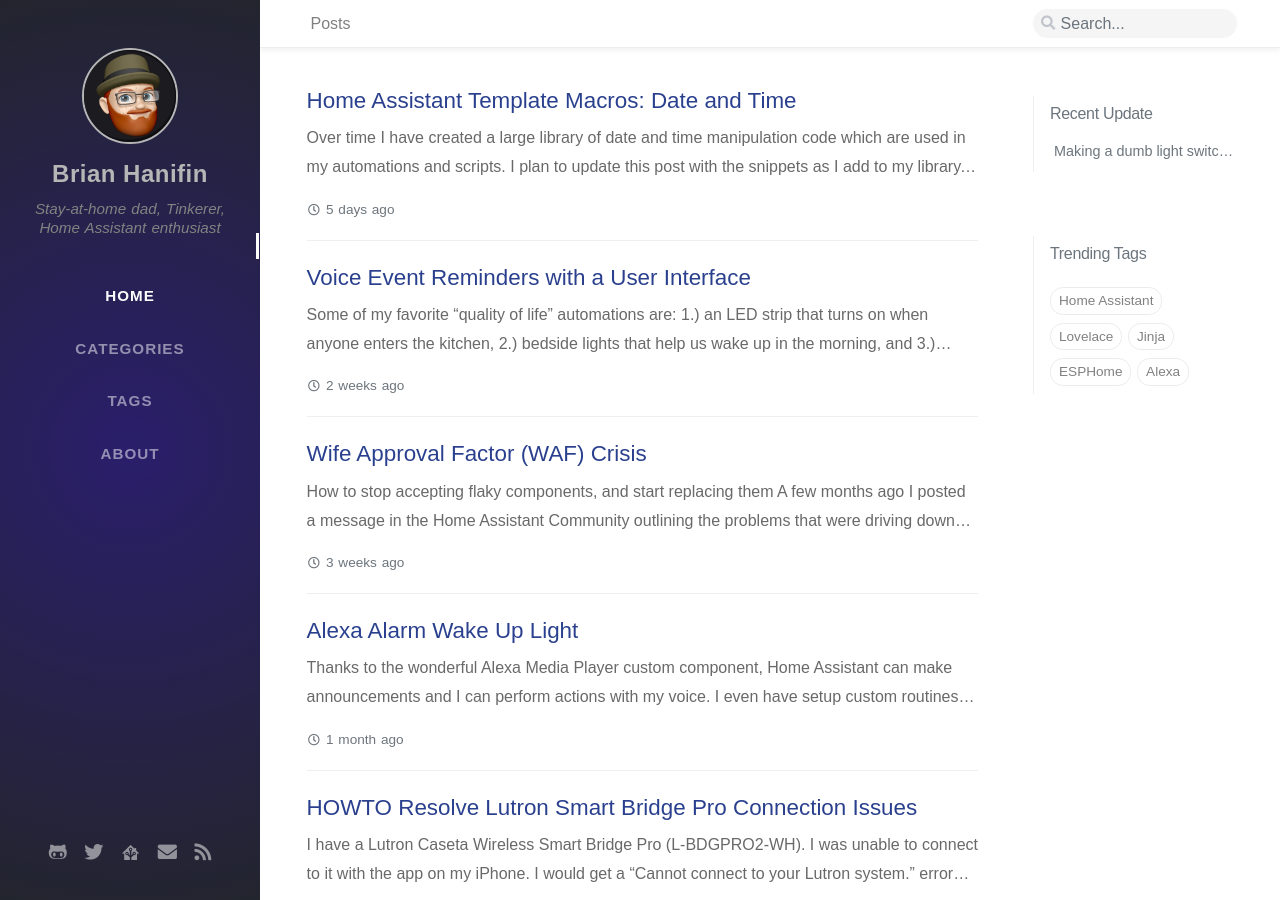
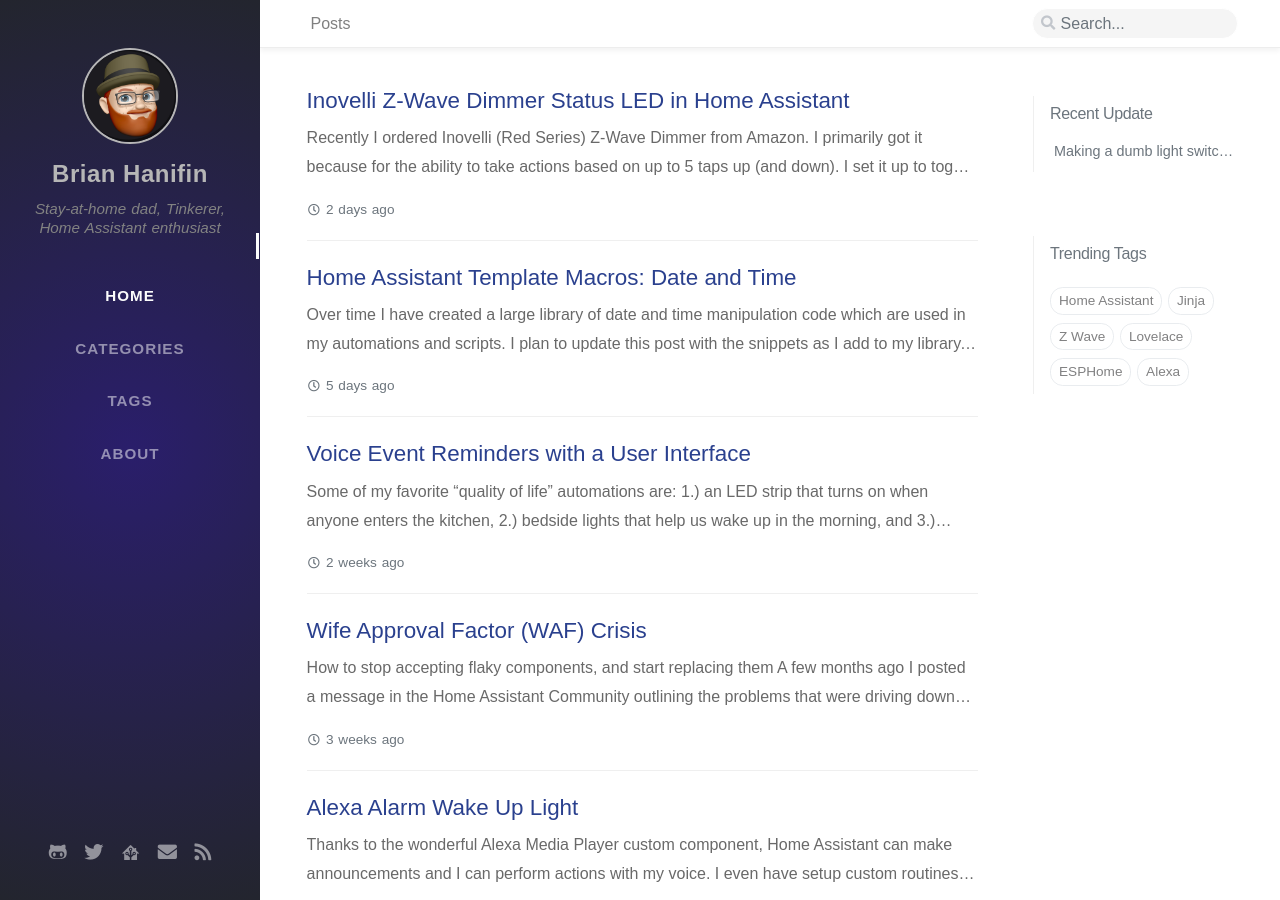
Before and after one commit to brianhanifin/brianhanifin.com, a Jekyll site: the page built from index.html, in a window 1280 px wide and 900 px high. Built offline with Jekyll 4.4.1, drawn with Linux system fonts in a browser that asks for light colours; nearby versions of some CDN libraries; some web fonts are replaced; the list of posts is cut into pages by our own code; comment, search, counter and statistics services are not loaded.

Commit message:
new post

```diff
--- a/_config.yml
+++ b/_config.yml
@@ -88,7 +88,7 @@ kramdown:
   syntax_highlighter: rouge
   syntax_highlighter_opts: # Rouge Options › https://github.com/jneen/rouge#full-options
     css_class: 'highlight'
-    # default_lang: console
+    default_lang: yaml
     span:
       line_numbers: false
     block:
--- /dev/null
+++ b/_posts/2020-01-21-inovelli-dimmer-status-led-home-assistant.md
@@ -0,0 +1,30 @@
+---
+title: "Inovelli Z-Wave Dimmer Status LED in Home Assistant"
+date: 2020-01-21 19:45:00 -0800
+categories: [Project]
+tags: [Home Assistant, Jinja, Z-Wave]
+seo:
+  date_modified: 2020-01-21 19:45:00 -0800
+---
+
+<div style="float: right"><img src="//ir-na.amazon-adsystem.com/e/ir?t=brianhanifi0d-20&l=am2&o=1&a=B07S1BMMGH"><img src="//ws-na.amazon-adsystem.com/widgets/q?_encoding=UTF8&MarketPlace=US&ASIN=B07S1BMMGH&ServiceVersion=20070822&ID=AsinImage&WS=1&Format=_SL160_&tag=brianhanifi0d-20"></div>Recently I ordered [Inovelli (Red Series) Z-Wave Dimmer][amazon-inovelli-dimmer] from Amazon. I primarily got it because for the ability to take actions based on up to 5 taps up (and down). I set it up to toggle one lamp with one tap, and toggle all three lamps with a double tap.
+
+This dimmer has a really slick led strip embedded. As it turns they can preform animations and change colors. I am experimenting with using it as a secondary status notifier. So far I'm using Cyan to indicate an unlocked front door and Purple to indicate an open Garage Door.
+
+Unfortunately the LED feature requires some mathmatical gymnastics to pull off. Luckly I found [a discussion on the Inovell forum][discuss] which provided me with two amazing resources. 1.) @nathanfiscus's amazing [Inovelli Toolbox][calc] and 2.) Inovelli's [Google Spreadsheet][spreadsheet]. I ended up taking the calculations from the spreadsheet and converting them into Jinja code to do the calculations.
+
+Anyway, here is the script I created to control the Status LED.
+
+## Scripts
+
+{% gist 9dcac14f7b05d7ccb62383626eac5a21 %}
+
+## Automations
+
+{% gist 7464297a1e7a96839cc439695968bcca %}
+
+[amazon-inovelli-dimmer]: https://www.amazon.com/gp/product/B07S1BMMGH/ref=as_li_tl?ie=UTF8&camp=1789&creative=9325&creativeASIN=B07S1BMMGH&linkCode=as2&tag=brianhanifi0d-20&linkId=e9eab63e3bd22d91d96bc880228508a1
+
+[calc]: https://nathanfiscus.github.io/inovelli-notification-calc/
+[discuss]: https://community.inovelli.com/t/home-assistant-2nd-gen-switch-rgb-working/168/62
+[spreadsheet]: https://docs.google.com/spreadsheets/u/1/d/1SGJrJHCUtz8AzznWL_mLCTJjjr2U0IpltcUkRr7N_6M/edit?usp=sharing
--- /dev/null
+++ b/tags/z-wave.html
@@ -0,0 +1,5 @@
+---
+layout: tag
+title: Z-Wave
+tag: Z-Wave
+---
```
